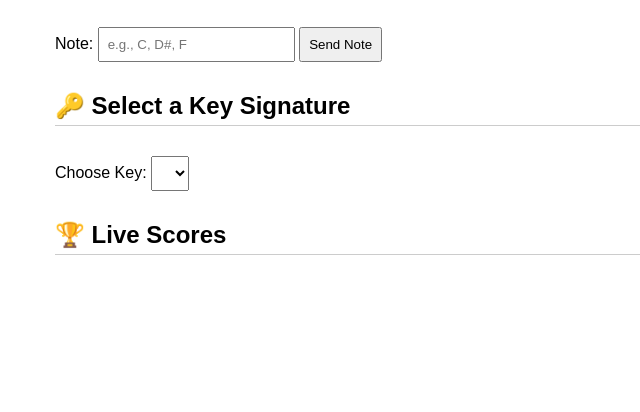
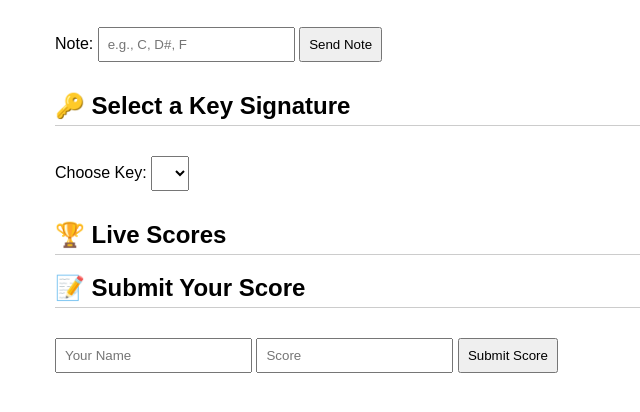
Before and after one commit to Sunnilu/Let-s-make-music, a website: page music-theory-api/client/index.html in a window 1280 px wide. Shown: the part 138-550 px from the top of the page, without its empty margins (285-925 px from the left). Drawn offline with nearby package versions, Linux system fonts and the light colour scheme; no server answers.

Commit message:
added a submit your score <h2>

```diff
--- a/music-theory-api/client/index.html
+++ b/music-theory-api/client/index.html
@@ -42,6 +42,14 @@
   <h2>🏆 Live Scores</h2>
   <ul id="scoreList"></ul>
 
+  <h2>📝 Submit Your Score</h2>
+<form id="scoreForm" onsubmit="submitScore(event)">
+  <input type="text" id="username" placeholder="Your Name" required />
+  <input type="number" id="points" placeholder="Score" required />
+  <button type="submit">Submit Score</button>
+</form>
+
+
   <script src="https://cdn.socket.io/4.5.4/socket.io.min.js"></script>
   <script src="main.js"></script>
 </body>
```
